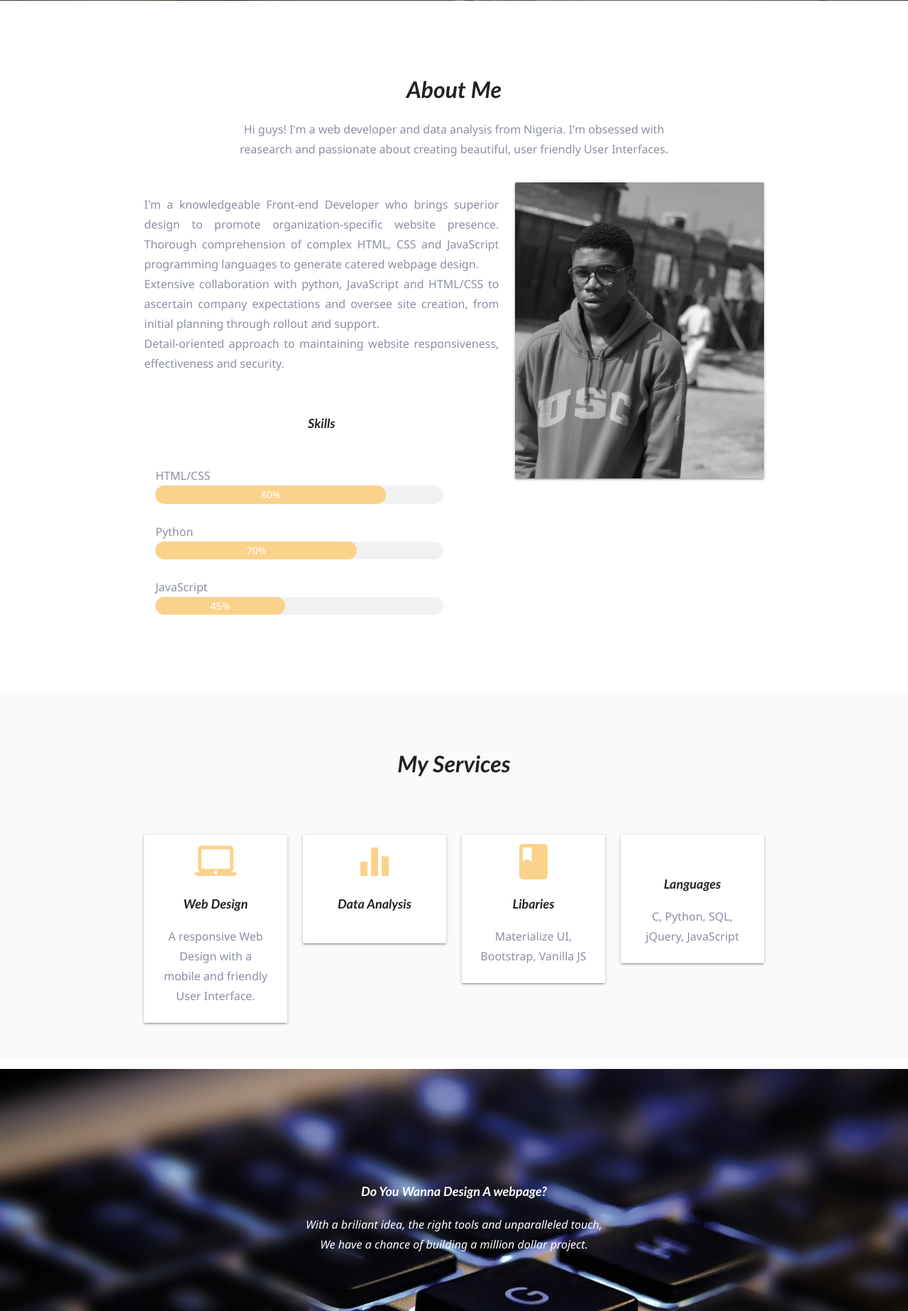
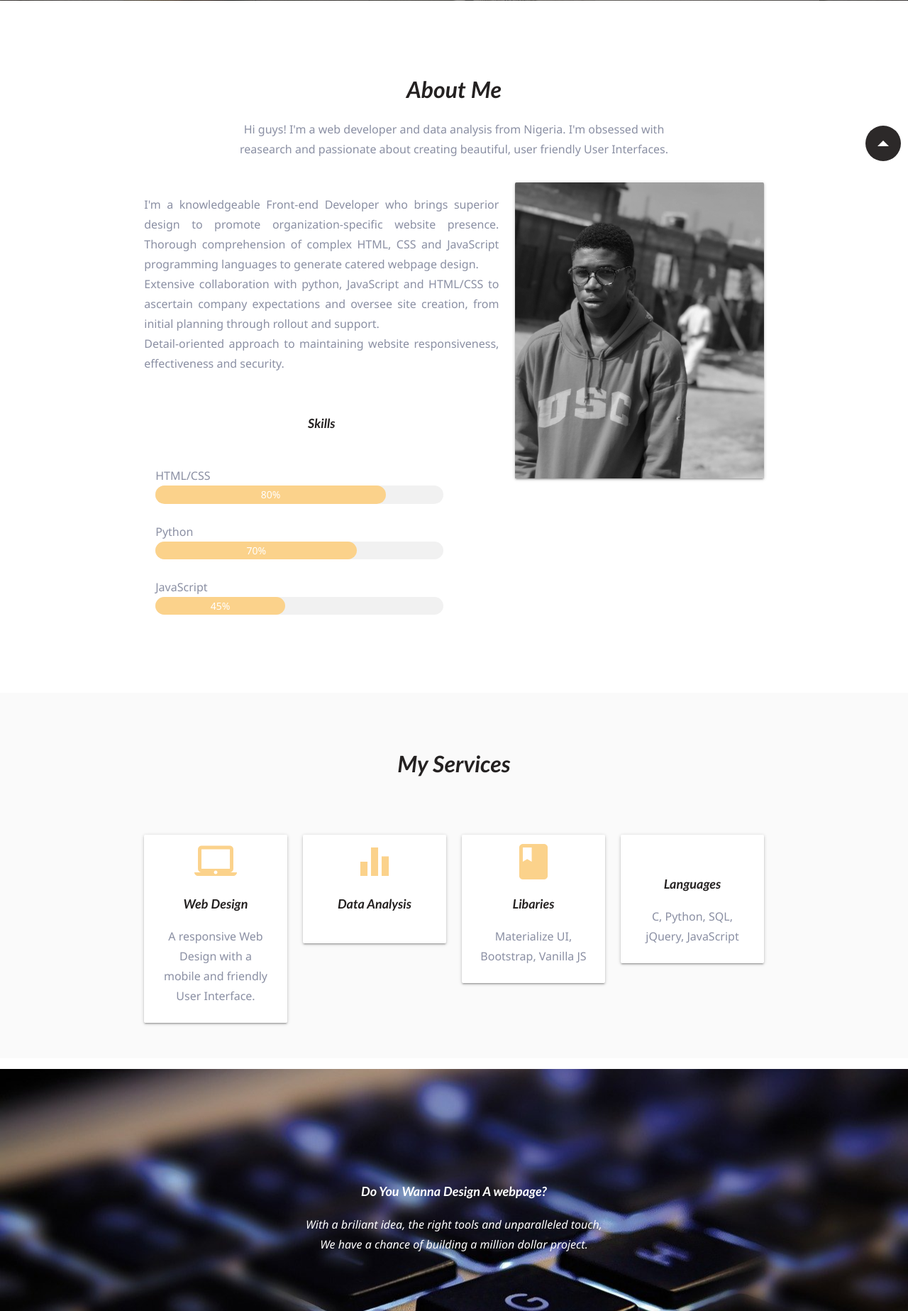
Before and after one commit to bouncei/portfolio, a PHP site: page / in a window 1280 px wide. Shown: the part 563-2410 px from the top of the page at 71% size. Run offline with PHP 8.4, Linux system fonts and the light colour scheme; some libraries are stand-ins or nearby versions.

Commit message:
preloader

```diff
--- a/index.html
+++ b/index.html
@@ -25,12 +25,14 @@
       <title>Joshua Emmanuel Inyang</title>
     </head>
 
-    <body>
+    <body id="home">
 
     <div class="loader_bg">
         <div class="loader"></div>
 
     </div>
+
+    <div class="scrollTop"></div>
 
 
         <!-- Section Navbar -->
@@ -114,7 +116,7 @@
                       <div class="caption center-align">
                         <h5 class="light grey-text text-lighten-3 mine">Hey, I'm  </h5>
                         <h3 style="text-transform: uppercase; font-style: italic; font-family: Segoe UI,Arial,sans-serif;">Joshua Emmanuel Inyang</h3>
-                        <h5 class="light grey-text text-lighten-3 mine">Web Developer and Data Analyst</h5>
+                        <h5 class="light grey-text text-lighten-3 mine hide-on-small-only">Web Developer and Data Analyst</h5>
                         <br>
 
                         <a href="#about" class="btn black-text">Explore</a>
@@ -506,27 +508,38 @@
             </div>
         </section>
 
-        <!-- Section:Floating Action Button -->
-        <!-- <section class="section section-float">
 
-            <div class="fixed-action-btn">
-                <a class="btn-floating btn-large red">
-                <i class="large material-icons black">keyboard_arrow_up</i>
-                </a>
-                <ul>
-                <li><a class="btn-floating red"><i class="material-icons">insert_chart</i></a></li>
-                <li><a class="btn-floating yellow darken-1"><i class="material-icons">format_quote</i></a></li>
-                <li><a class="btn-floating green"><i class="material-icons">publish</i></a></li>
-                <li><a class="btn-floating blue"><i class="material-icons">attach_file</i></a></li>
-                </ul>
+        <a href="#" id="scroll"><span></span></a>
+
+        <footer class="footer-area section-padding">
+            <div class="container">
+              <div class="row center">
+
+                <div class="col s12 social-links ">
+                    <a href="https://github.com/bouncei" class="white-text link">
+                        <i class="fab fa-github fa-2x"></i>
+                    </a>
+
+                    <a href="https://www.linkedin.com/in/joshua-inyang-2753841b7" class="white-text link">
+                        <i class="fab fa-linkedin fa-2x"></i>
+                    </a>
+
+                    <a href="#" class="white-text link">
+                        <i class="fab fa-google fa-2x"></i>
+                    </a>
+
+                    <a href="https://twitter.com/InyangJoshua8" class="white-text link">
+                        <i class="fab fa-twitter fa-2x"></i>
+                    </a>
+
+
+                </div>
+
+                <p class="white-text">Copyright © 2020 All Right Reserved</p>
+
+
             </div>
-
-        </section> -->
-
-        <a href="#" class="to-top">
-            <i class="fas fa-chevron-up"></i>
-
-        </a>
+        </footer>
 
 
         <!-- jquery -->
@@ -534,11 +547,15 @@
             <script>
                 setTimeout(function(){
                     $('.loader_bg').fadeToggle();
-                }, 2200)
+                }, 1800)
+
             </script>
+
+
 
       <!--JavaScript at end of body for optimized loading-->
       <script src="https://cdnjs.cloudflare.com/ajax/libs/materialize/1.0.0/js/materialize.min.js"></script>
+
       <!-- Custom js -->
       <script src="static/js/loader.js"></script>
     </body>
--- a/static/css/main.css
+++ b/static/css/main.css
@@ -2,6 +2,10 @@
     font-family: -apple-system,BlinkMacSystemFont,"Segoe UI",Roboto,Oxygen-Sans,Ubuntu,Cantarell,"Helvetica Neue",sans-serif;
     font-weight: normal;
 } */
+
+html {
+    scroll-behavior: smooth;
+}
 
 .loader_bg {
     position: fixed;
@@ -63,6 +67,8 @@ body {
     color: #666 !important;
     line-height: 25px !important;
     margin: 0 !important;
+    padding: 0 !important;
+    transition: 0.4s !important;
 }
 
 p{
@@ -319,7 +325,7 @@ h1 {
     background-color: #FBD28B !important;
 }
 
-.to-top {
+/* .to-top {
     background: white;
     position: fixed;
     bottom: 16px;
@@ -337,9 +343,83 @@ h1 {
     transition: all .4s;
 }
 
-.top:active {
+.to-top:active {
     bottom: 32px;
     pointer-events: auto;
     opacity: 1;
 
+} */
+
+/* #topBtn {
+    position: fixed;
+    bottom: 40px;
+    right: 040px;
+    font-size: 22px;
+    width: 50px;
+    height: 50px;
+    background: #FBD28B;
+    color: white;
+    border: none;
+    cursor: pointer;
+
+} */
+
+#scroll {
+    position: fixed;
+    right: 10px;
+    bottom: 10px;
+    cursor: pointer;
+    width: 50px;
+    height: 50px;
+    border-radius: 60px;
+    text-indent: -9999px;
+    background-color: rgb(44, 41, 41);
+    text-decoration: none;
+    display: block;
+
 }
+
+#scroll span {
+    position: absolute;
+    top: 50%;
+    left: 50%;
+    margin-left: -8px;
+    margin-top: -12px;
+    height: 0px;
+    width: 0px;
+    border: 8px solid transparent;
+    border-bottom-color: white;
+}
+
+#scroll:hover{
+    background-color: #FBD28B;
+    opacity: 1;
+    filter: "alpha(opacity=100)";
+
+}
+
+
+.scrollTop {
+    position: fixed;
+    bottom: 40px;
+    right: 40px;
+    width: 60px;
+    height: 60px;
+    border-radius: 50%;
+    cursor: pointer;
+    z-index: 100000;
+    visibility: hidden;
+    opacity: 0;
+}
+
+
+footer {
+    background-color: #eec988;
+    display: block;
+    padding: 90px;
+}
+
+footer:hover {
+    background: #bea270;
+    transition: 0.4s;
+}
--- a/static/js/loader.js
+++ b/static/js/loader.js
@@ -2,6 +2,8 @@ $(document).ready(function () {
     $('.sidenav').sidenav();    // initializing a sidenav
 
     $('.parallax').parallax();   // initializing parallax
+
+
 
     $('.materialboxed').materialbox();  //initializing material boxed
 
@@ -28,11 +30,3 @@ $(document).ready(function () {
 
 
 });
-
-const toTop = document.querySelector(".to-top");
-
-window.addEventListener("scroll", () => {
-  if (window.pageYOffset > 100) {
-    toTop.classList.add
-  }
-})
```
